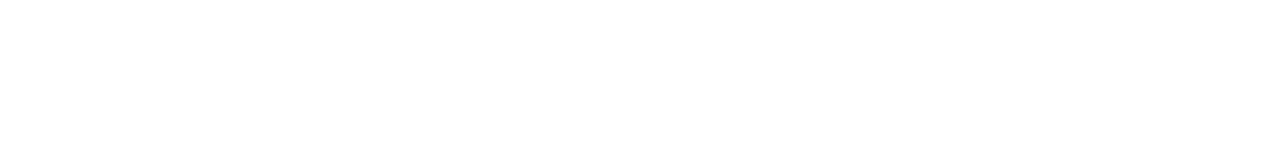
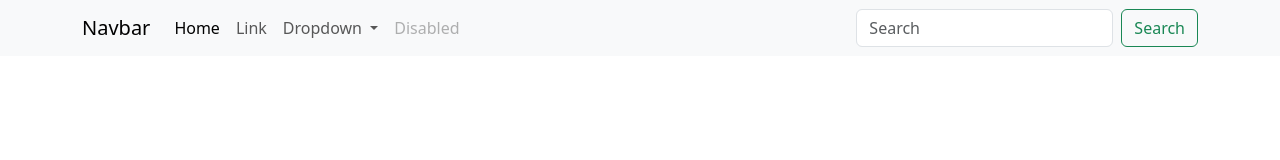
Before and after one commit to meheraj786/jox_news, a plain HTML site: page index.html in a window 1280 px wide. Drawn offline with Linux system fonts and the light colour scheme.

Commit message:
navbar add

```diff
--- a/index.html
+++ b/index.html
@@ -8,7 +8,46 @@
   <link rel="stylesheet" href="./style/style.css">
 </head>
 <body>
-
+  <!-- navbar  -->
+  <div id="navbar">
+    <nav class="navbar navbar-expand-lg bg-body-tertiary">
+      <div class="container">
+        <a class="navbar-brand" href="#">Navbar</a>
+        <button class="navbar-toggler" type="button" data-bs-toggle="collapse" data-bs-target="#navbarSupportedContent" aria-controls="navbarSupportedContent" aria-expanded="false" aria-label="Toggle navigation">
+          <span class="navbar-toggler-icon"></span>
+        </button>
+        <div class="collapse navbar-collapse" id="navbarSupportedContent">
+          <ul class="navbar-nav me-auto mb-2 mb-lg-0">
+            <li class="nav-item">
+              <a class="nav-link active" aria-current="page" href="#">Home</a>
+            </li>
+            <li class="nav-item">
+              <a class="nav-link" href="#">Link</a>
+            </li>
+            <li class="nav-item dropdown">
+              <a class="nav-link dropdown-toggle" href="#" role="button" data-bs-toggle="dropdown" aria-expanded="false">
+                Dropdown
+              </a>
+              <ul class="dropdown-menu">
+                <li><a class="dropdown-item" href="#">Action</a></li>
+                <li><a class="dropdown-item" href="#">Another action</a></li>
+                <li><hr class="dropdown-divider"></li>
+                <li><a class="dropdown-item" href="#">Something else here</a></li>
+              </ul>
+            </li>
+            <li class="nav-item">
+              <a class="nav-link disabled" aria-disabled="true">Disabled</a>
+            </li>
+          </ul>
+          <form class="d-flex" role="search">
+            <input class="form-control me-2" type="search" placeholder="Search" aria-label="Search">
+            <button class="btn btn-outline-success" type="submit">Search</button>
+          </form>
+        </div>
+      </div>
+    </nav>
+  </div>
+  <!-- navbar  -->
 
 
   <script src="./script/bootstrap.bundle.min.js"></script>
```
